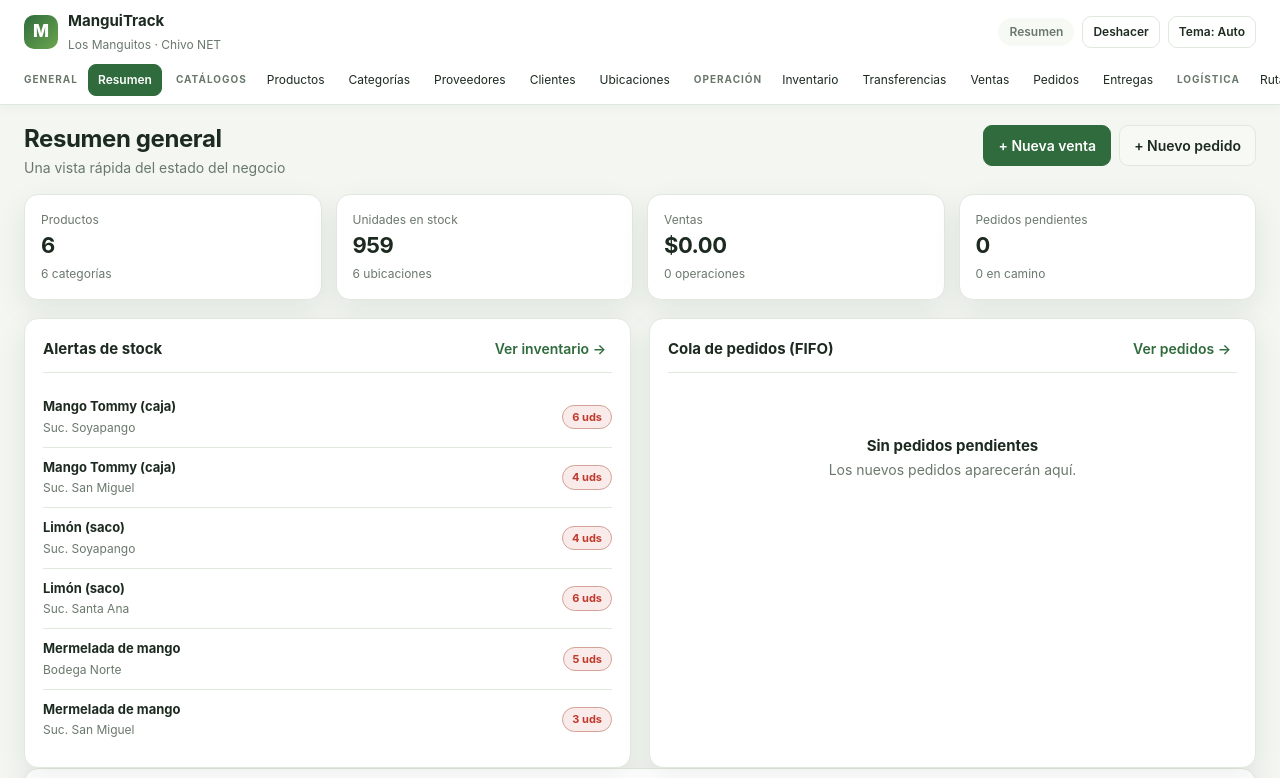
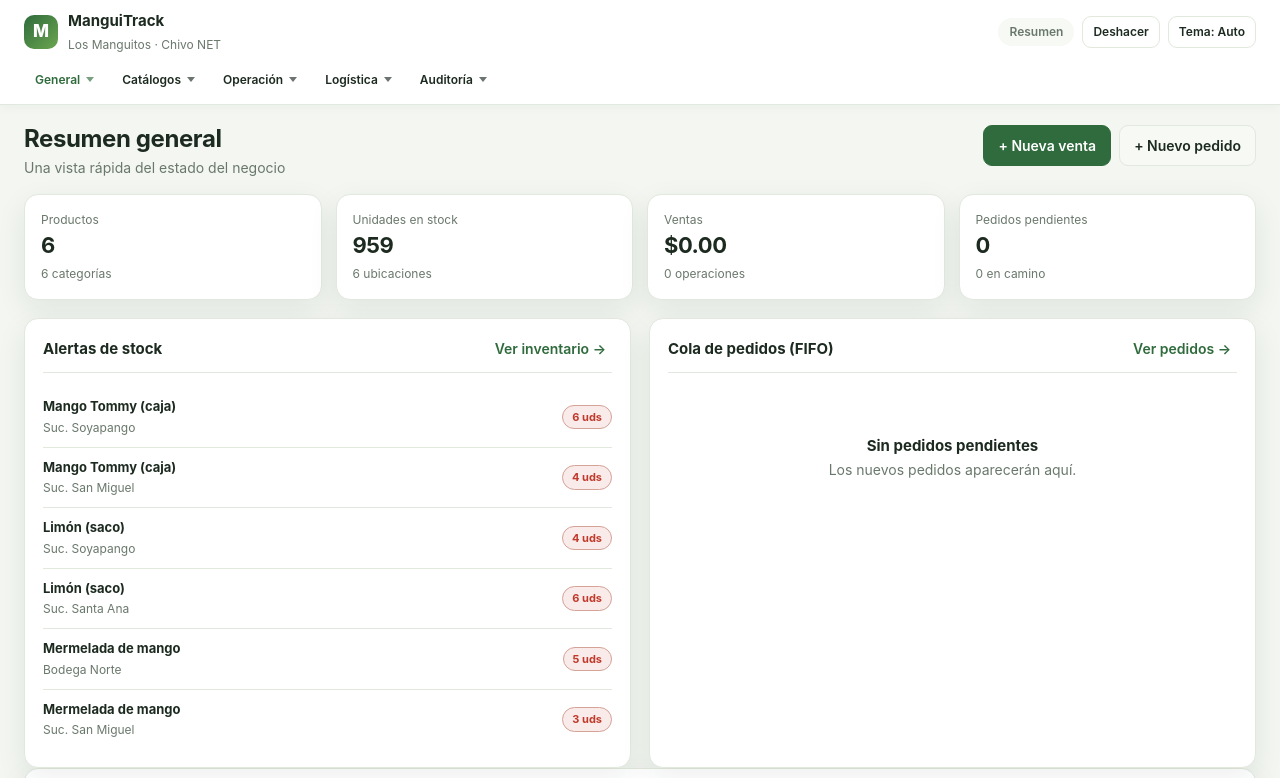
Before and after one commit to AnderOrtiz/ManguiTrack, a website built with Vite: page src/index.html in a window 1280 px wide. Shown: the top 778 px of the page. Built offline with nearby package versions, Linux system fonts and the light colour scheme.

Commit message:
feat: enhance navigation with dropdown menus and item counts in the UI

```diff
--- a/src/styles.css
+++ b/src/styles.css
@@ -118,38 +118,81 @@ small { font-size: 12px; }
 .topnav {
     display: flex;
     align-items: center;
-    gap: 14px;
+    flex-wrap: wrap;
+    gap: 6px;
     padding: 0 24px 8px;
-    overflow-x: auto;
-    scrollbar-width: thin;
 }
-.nav-group { display: flex; align-items: center; gap: 4px; flex: none; }
-.nav-label {
-    padding-right: 6px;
-    color: var(--muted);
-    font-size: 10px;
-    font-weight: 700;
-    letter-spacing: 1px;
-    text-transform: uppercase;
-    white-space: nowrap;
-}
-.nav-item {
+.nav-group { position: relative; flex: none; }
+.nav-group:hover, .nav-group:focus-within { z-index: 2; }
+.nav-trigger {
     display: inline-flex;
     align-items: center;
-    gap: 5px;
-    padding: 6px 9px;
+    gap: 6px;
+    padding: 6px 10px;
     border: 1px solid transparent;
     border-radius: 8px;
     background: transparent;
     color: var(--text);
     font: inherit;
     font-size: 12px;
+    font-weight: 600;
+    white-space: nowrap;
+    cursor: pointer;
+    transition: background .15s, color .15s;
+}
+.nav-trigger:hover, .nav-group:focus-within > .nav-trigger { background: var(--surface-2); }
+.nav-group.active > .nav-trigger { color: var(--primary); }
+.nav-caret {
+    width: 0; height: 0;
+    border-left: 4px solid transparent;
+    border-right: 4px solid transparent;
+    border-top: 5px solid currentColor;
+    opacity: .65;
+    transition: transform .15s;
+}
+.nav-group:hover > .nav-trigger .nav-caret,
+.nav-group:focus-within > .nav-trigger .nav-caret { transform: rotate(180deg); }
+.nav-menu {
+    display: none;
+    position: absolute;
+    top: calc(100% + 6px);
+    left: 0;
+    min-width: 190px;
+    padding: 6px;
+    background: var(--surface);
+    border: 1px solid var(--border);
+    border-radius: 10px;
+    box-shadow: var(--shadow);
+    z-index: 30;
+}
+.nav-menu::before {
+    content: "";
+    position: absolute;
+    top: -8px; left: 0; right: 0;
+    height: 8px;
+}
+.nav-group:hover > .nav-menu,
+.nav-group:focus-within > .nav-menu { display: block; }
+.nav-item {
+    width: 100%;
+    display: flex;
+    align-items: center;
+    justify-content: space-between;
+    gap: 10px;
+    padding: 8px 10px;
+    border: 0;
+    border-radius: 7px;
+    background: transparent;
+    color: var(--text);
+    font: inherit;
+    font-size: 12px;
+    text-align: left;
     white-space: nowrap;
     cursor: pointer;
     transition: background .15s, color .15s;
 }
 .nav-item:hover { background: var(--surface-2); }
-.nav-item.active { background: var(--primary); border-color: var(--primary); color: #fff; font-weight: 600; }
+.nav-item.active { background: var(--primary); color: #fff; font-weight: 600; }
 .nav-count {
     min-width: 18px;
     padding: 0 5px;
@@ -406,7 +449,6 @@ dialog::backdrop { background: rgba(10, 20, 12, .55); backdrop-filter: blur(3px)
 @media (max-width: 820px) {
     .header-top { padding: 10px 16px; }
     .topnav { padding: 0 16px 8px; }
-    .nav-label { display: none; }
     .content { padding: 16px; }
     .section-head { flex-direction: column; }
     .kpi-grid, .kpi-grid.three, .form-grid.three, .route-result { grid-template-columns: 1fr; }
--- a/src/views.js
+++ b/src/views.js
@@ -27,18 +27,24 @@ const GROUPS = [
 
 const TITLES = Object.fromEntries(GROUPS.flatMap(g => g.items));
 
+const itemCount = id => id === "pedidos" ? pedidosPendientes().length
+    : id === "entregas" ? entregasActivas().length : 0;
+
 function nav() {
-    return GROUPS.map(group => `
-        <div class="nav-group">
-            <span class="nav-label">${esc(group.label)}</span>
-            ${group.items.map(([id, label]) => {
-                const count = id === "pedidos" ? pedidosPendientes().length
-                    : id === "entregas" ? entregasActivas().length : 0;
-                return `<button class="nav-item ${ui.section === id ? "active" : ""}" data-act="nav" data-section="${id}">
-                    ${esc(label)}${count ? `<span class="nav-count">${count}</span>` : ""}
-                </button>`;
-            }).join("")}
-        </div>`).join("");
+    return GROUPS.map(group => {
+        const active = group.items.some(([id]) => id === ui.section);
+        const count = group.items.reduce((sum, [id]) => sum + itemCount(id), 0);
+        return `<div class="nav-group ${active ? "active" : ""}">
+            <button class="nav-trigger" aria-haspopup="true" title="Mostrar opciones de ${esc(group.label)}">
+                ${esc(group.label)}${count ? `<span class="nav-count">${count}</span>` : ""}<span class="nav-caret" aria-hidden="true"></span>
+            </button>
+            <div class="nav-menu">
+                ${group.items.map(([id, label]) => `<button class="nav-item ${ui.section === id ? "active" : ""}" data-act="nav" data-section="${id}">
+                    ${esc(label)}${itemCount(id) ? `<span class="nav-count">${itemCount(id)}</span>` : ""}
+                </button>`).join("")}
+            </div>
+        </div>`;
+    }).join("");
 }
 
 function header() {
```
Also changed, not shown: README.md.
